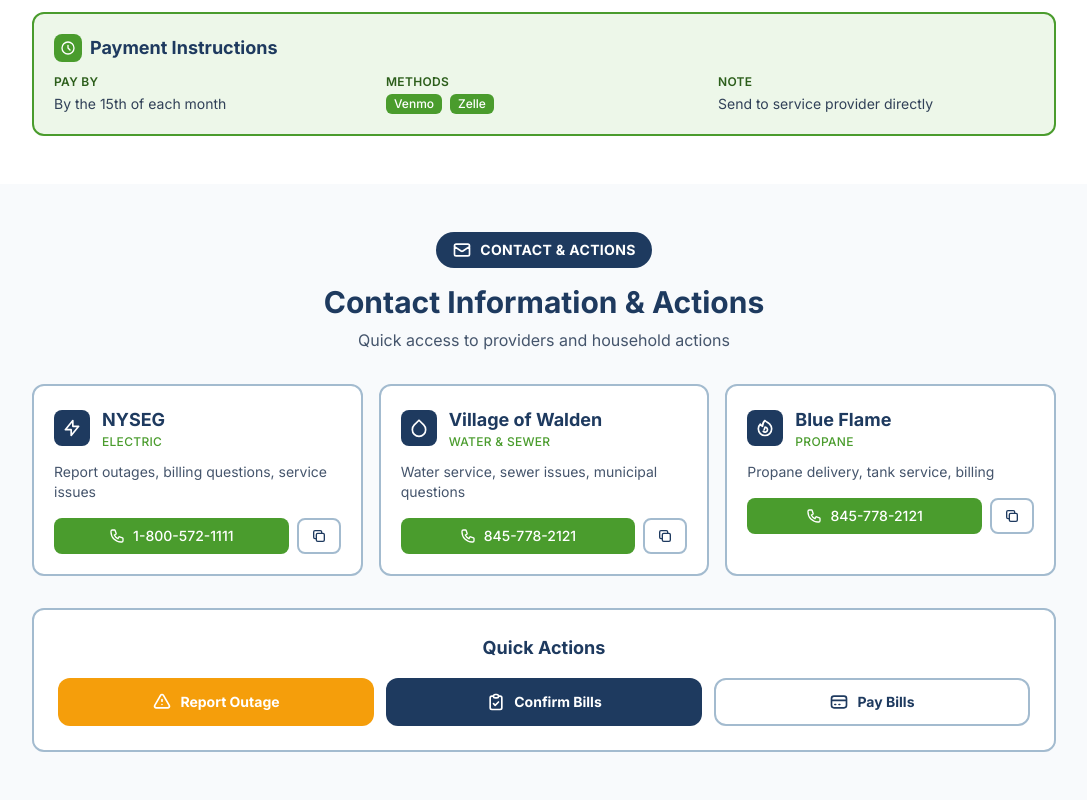
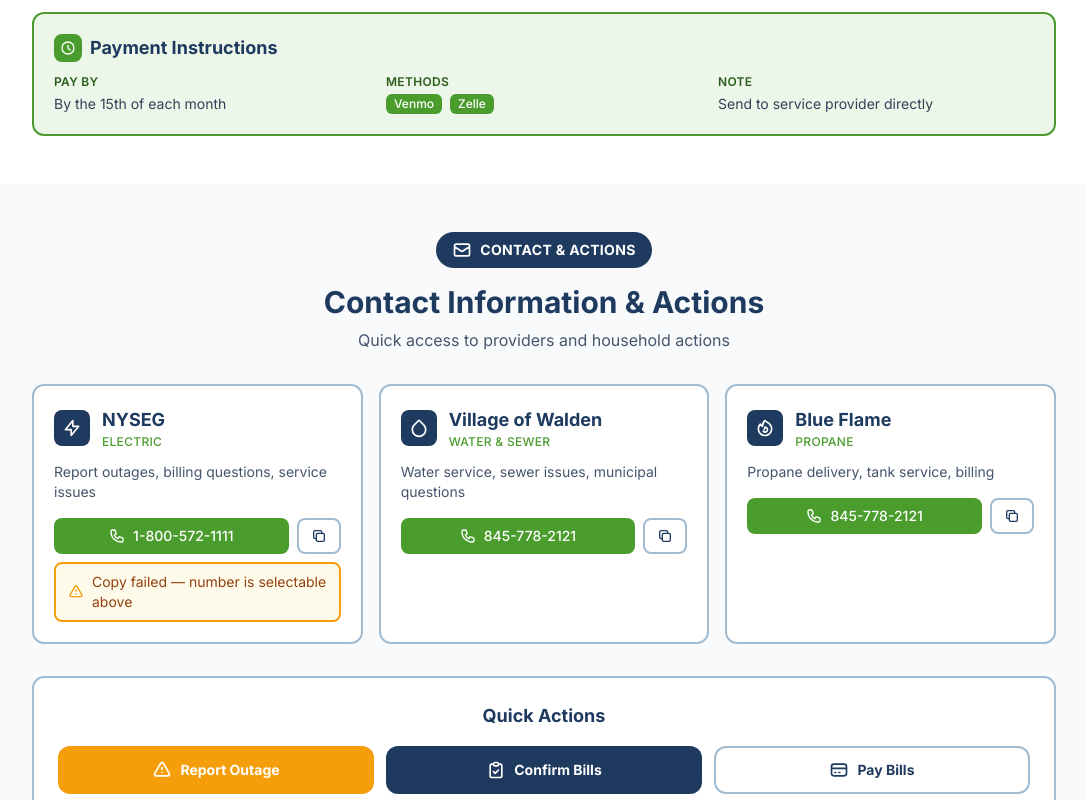
Before and after one commit to smiles70/60walkerst, a Next.js app: page / in a window 1280 px wide. Both pictures are taken after a click on the button 414 px from the left and 1825 px from the top of the page. Shown: the part 1289-2089 px from the top of the page, without its empty margins (96-1183 px from the left). Built offline with nearby package versions, Linux system fonts and the light colour scheme.

Commit message:
Sprint 3: Add visible error handling to replace silent catch block

```diff
--- a/app/sections/contact.tsx
+++ b/app/sections/contact.tsx
@@ -13,14 +13,18 @@
 
 function ContactCard({ provider }: { provider: ContactProvider }) {
   const [copied, setCopied] = useState(false);
+  const [error, setError] = useState(false);
 
   const handleCopy = async () => {
     try {
+      setError(false);
       await navigator.clipboard.writeText(provider.phone);
       setCopied(true);
       setTimeout(() => setCopied(false), 2000);
     } catch {
-      /* graceful fallback: number remains selectable and clickable */
+      setCopied(false);
+      setError(true);
+      setTimeout(() => setError(false), 3000);
     }
   };
 
@@ -64,9 +68,17 @@
           )}
         </button>
       </div>
+      {error && (
+        <div className="mt-2 flex items-center gap-2 rounded-lg bg-amber-50 border-2 border-amber px-3 py-2">
+          <Icon name="AlertTriangle" className="w-4 h-4 text-amber shrink-0" />
+          <p className="text-sm text-amber-800">
+            Copy failed — number is selectable above
+          </p>
+        </div>
+      )}
       {/* Screen reader live region for copy feedback */}
       <span className="sr-only" aria-live="polite" aria-atomic="true">
-        {copied ? `${provider.name} phone number copied to clipboard` : ""}
+        {copied ? `${provider.name} phone number copied to clipboard` : error ? `Copy failed for ${provider.name}` : ""}
       </span>
     </div>
   );
```
Also changed, not shown: .cursor/instruction.md.
